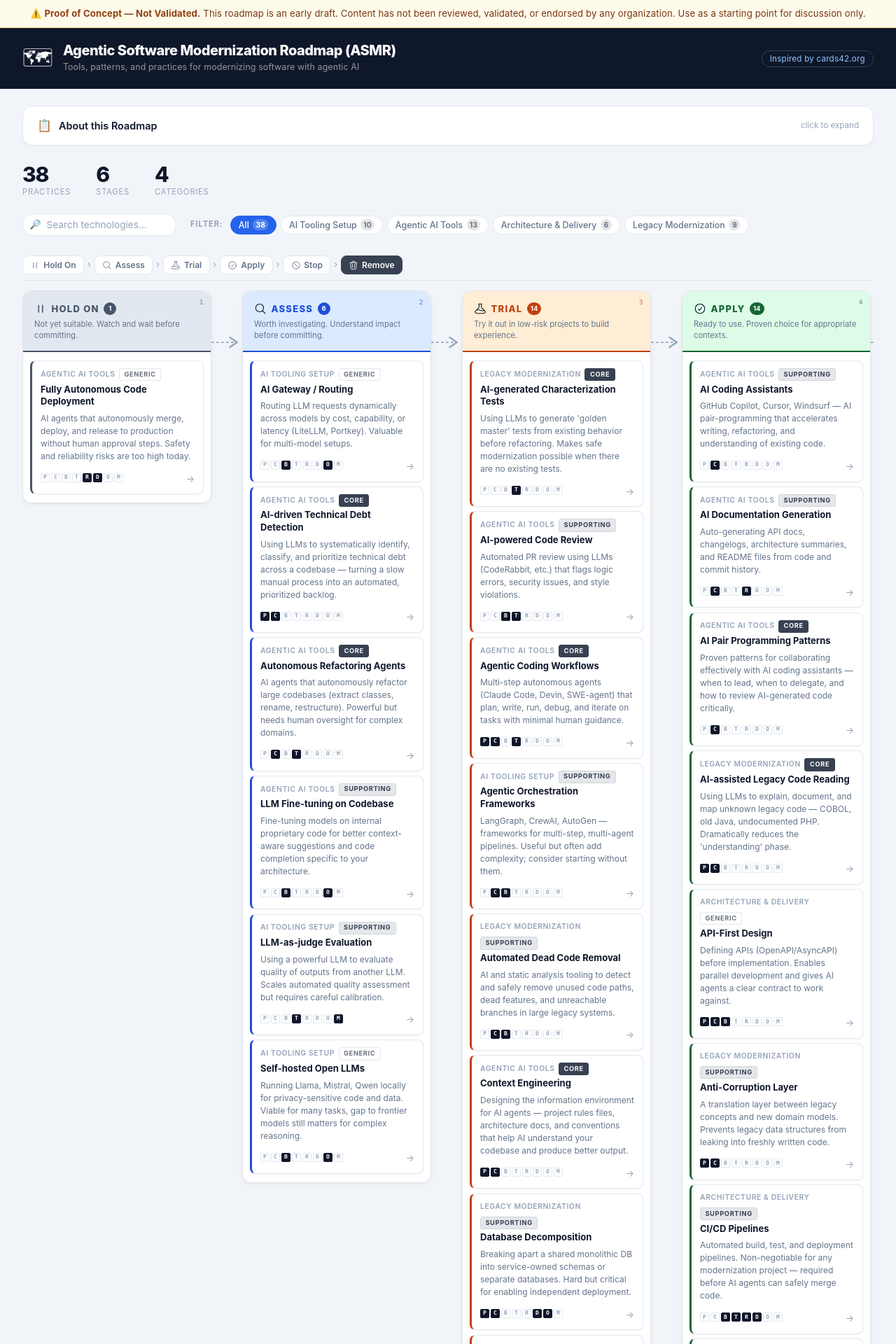
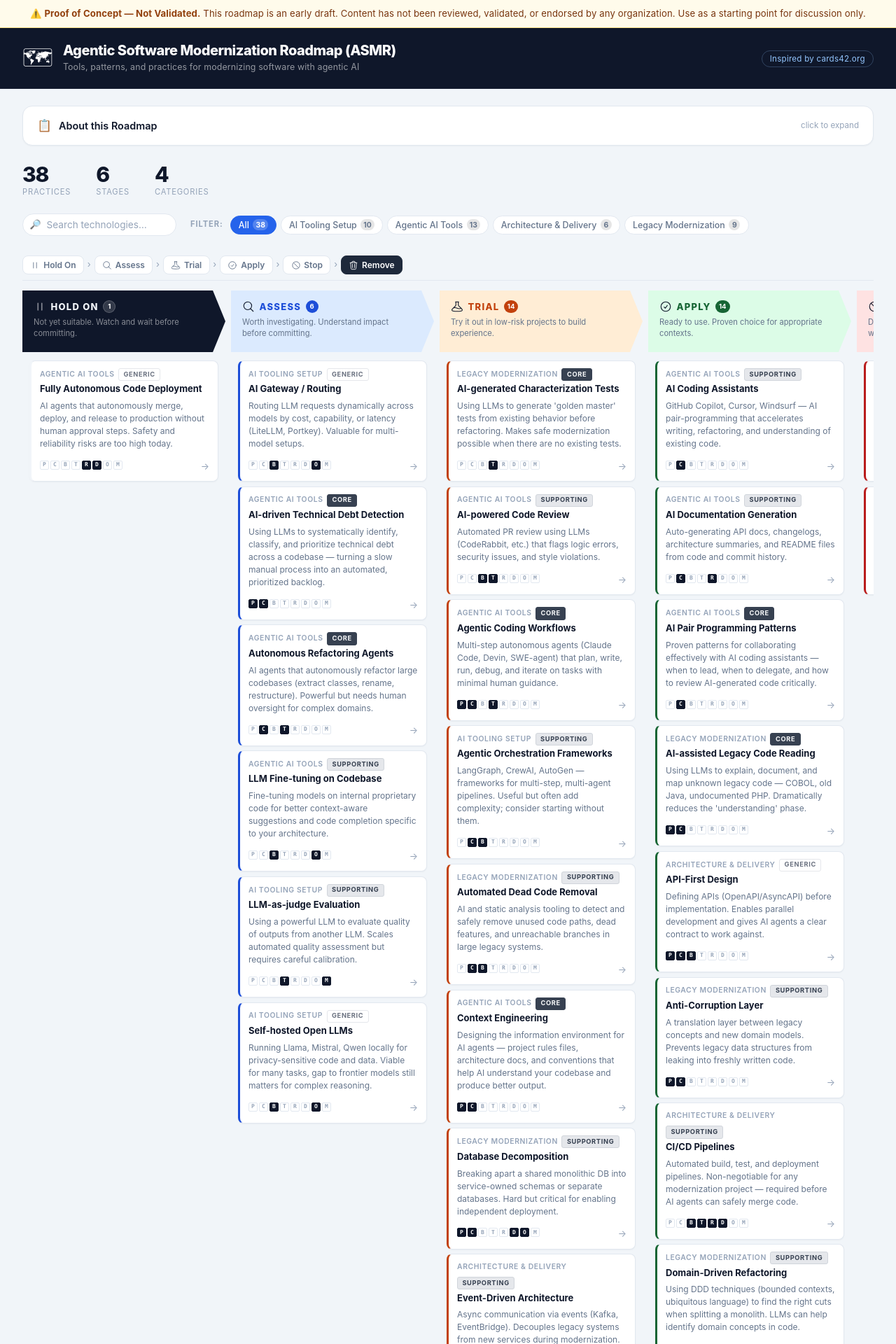
Before and after one commit to feststelltaste/asmr, a Jekyll site: the page built from index.html, in a window 1280 px wide. Shown: the top 1920 px of the page at 70% size. Built offline with Jekyll 4.4.1, drawn with Linux system fonts in a browser that asks for light colours.

Commit message:
update layout

```diff
--- a/_data/roadmap.yml
+++ b/_data/roadmap.yml
@@ -2,8 +2,8 @@ stages:
   - id: hold-on
     name: Hold On
     description: Not yet suitable. Watch and wait before committing.
-    color: "#475569"
-    bg_color: "#e2e8f0"
+    color: "#f1f5f9"
+    bg_color: "#0f172a"
 
   - id: assess
     name: Assess
@@ -25,12 +25,12 @@ stages:
 
   - id: stop
     name: Stop
-    description: Do not start new projects. Legacy systems only.
+    description: Do not adopt for new work. Only maintain where already in use.
     color: "#b91c1c"
     bg_color: "#fee2e2"
 
   - id: remove
     name: Remove
     description: Phase out completely. Actively migrate away.
-    color: "#374151"
-    bg_color: "#f3f4f6"
+    color: "#1e293b"
+    bg_color: "#cbd5e1"
--- a/_layouts/practice.html
+++ b/_layouts/practice.html
@@ -18,7 +18,7 @@ layout: default
     <span class="bc-current">{{ page.title }}</span>
   </nav>
 
-  <header class="tech-hd" {% if stage_data %}style="--sc: {{ stage_data.color }}; --sbg: {{ stage_data.bg_color }}"{% endif %}>
+  <header class="tech-hd" {% if stage_data %}data-stage="{{ page.stage }}" style="--sc: {{ stage_data.color }}; --sbg: {{ stage_data.bg_color }}"{% endif %}>
     {% if stage_data %}
     <span class="tech-stage-badge" style="background: {{ stage_data.color }}">
       <span class="badge-icon">{% include stage-icon.html id=stage_data.id %}</span>{{ stage_data.name }}
--- a/assets/css/main.scss
+++ b/assets/css/main.scss
@@ -438,60 +438,43 @@ button { font-family: inherit; cursor: pointer; border: none; background: none;
 }
 
 /* ================================================================
-   CONNECTOR
+   CONNECTOR  — gap spacer between stage arrows
    ================================================================ */
 .connector {
-  display: flex;
-  flex-direction: column;
-  align-items: center;
-  justify-content: flex-start;
-  padding-top: 3.75rem;
-  width: 44px;
+  width: 8px;
   flex-shrink: 0;
-  align-self: stretch;
-  color: var(--c-faint);
 
-  svg { width: 44px; height: 28px; }
+  svg { display: none; }
 }
 
 /* ================================================================
-   STAGE
+   STAGE  — open roadmap zone, not a kanban column
    ================================================================ */
 .stage {
   display: flex;
   flex-direction: column;
-  width: 270px;
-  min-width: 270px;
+  width: 290px;
+  min-width: 290px;
   flex-shrink: 0;
   scroll-snap-align: start;
-  border-radius: var(--r-lg);
-  overflow: hidden;
-  box-shadow: var(--sh-sm);
-  border: 1px solid rgba(0,0,0,.07);
 }
 
 .stage-hd {
-  background: var(--sbg, #f8fafc);
+  background: var(--sbg, var(--c-bg));
   color: var(--c-text);
-  padding: 1rem 1rem .875rem;
+  padding: .875rem 2.25rem .875rem 1rem;
   display: flex;
   flex-direction: column;
   align-items: flex-start;
   gap: .3rem;
   position: relative;
-  border-bottom: 2px solid var(--sc);
+  height: 5.5rem;
+  overflow: hidden;
+  clip-path: polygon(0 0, calc(100% - 18px) 0, 100% 50%, calc(100% - 18px) 100%, 0 100%);
 }
 
 .stage-step {
-  position: absolute;
-  top: .5rem;
-  right: .625rem;
-  font-size: .6rem;
-  font-weight: 700;
-  font-family: var(--font-mono);
-  color: var(--sc);
-  opacity: .5;
-  letter-spacing: .05em;
+  display: none;
 }
 
 .stage-title-row {
@@ -542,7 +525,7 @@ button { font-family: inherit; cursor: pointer; border: none; background: none;
 }
 
 .stage-bd {
-  background: var(--c-surface);
+  background: transparent;
   padding: .75rem .625rem;
   display: flex;
   flex-direction: column;
@@ -560,6 +543,17 @@ button { font-family: inherit; cursor: pointer; border: none; background: none;
   padding: .75rem .25rem;
 
   .empty-dot { font-size: 1.1rem; }
+}
+
+/* Hold On — dark header: invert inner elements */
+.stage[data-stage="hold-on"] {
+  .stage-icon { color: rgba(255, 255, 255, .7); }
+  .stage-desc  { color: rgba(255, 255, 255, .5); }
+  .stage-count {
+    background: rgba(255, 255, 255, .15);
+    color: #fff;
+    border: 1px solid rgba(255, 255, 255, .2);
+  }
 }
 
 /* ================================================================
@@ -840,13 +834,42 @@ button { font-family: inherit; cursor: pointer; border: none; background: none;
 }
 
 .tech-hd {
-  background: var(--c-surface);
+  background: var(--sbg, var(--c-surface));
   border: 1px solid var(--c-border);
-  border-left: 4px solid var(--sc, #607D8B);
+  border-top: 4px solid var(--sc, var(--c-border));
   border-radius: var(--r-lg);
   padding: 1.75rem 2rem;
   margin-bottom: 1.5rem;
   box-shadow: var(--sh-sm);
+}
+
+/* Hold On detail page — dark header: invert text */
+.tech-hd[data-stage="hold-on"] {
+  border-color: transparent;
+
+  .tech-stage-badge {
+    background: rgba(255, 255, 255, .12) !important;
+    color: #f1f5f9;
+    border: 1px solid rgba(255, 255, 255, .2);
+  }
+
+  .tech-title    { color: #f1f5f9; }
+  .tech-category { color: rgba(255, 255, 255, .5); }
+  .tech-summary  { color: rgba(255, 255, 255, .65); }
+
+  .devops-cycle-label,
+  .devops-group-lbl,
+  .devops-cycle-loop { color: rgba(255, 255, 255, .4); }
+
+  .dsq {
+    border-color: rgba(255, 255, 255, .2);
+    color: rgba(255, 255, 255, .35);
+  }
+  .dsq.dsq-on {
+    background: #f1f5f9;
+    color: #0f172a;
+    border-color: #f1f5f9;
+  }
 }
 
 .tech-stage-badge {
```
Also changed, not shown: 1 other file.
